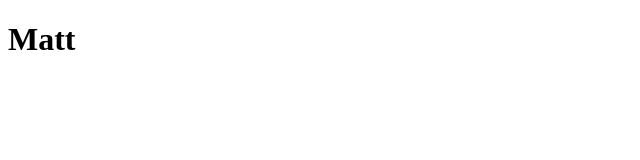
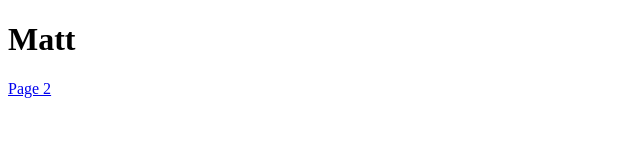
Before and after one commit to testingewdwedw/testingewdwedw.github.io, a plain HTML site: page index.html in a window 1280 px wide. Shown: the full height of the page, 0-640 px from the left. Drawn offline with Linux system fonts and the light colour scheme.

Commit message:
update index page

```diff
--- a/index.html
+++ b/index.html
@@ -5,5 +5,6 @@
 </head>
 <body>
 <h1>Matt</h1>
+<a href="page2.html">Page 2</a>
 </body>
 </html>
```
